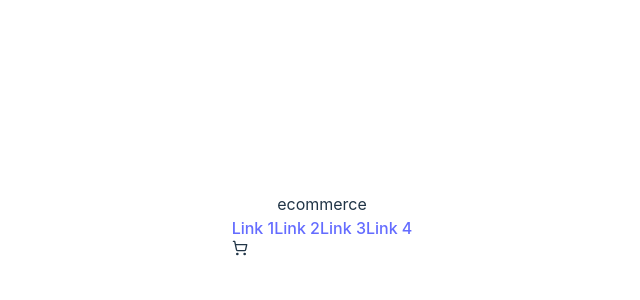
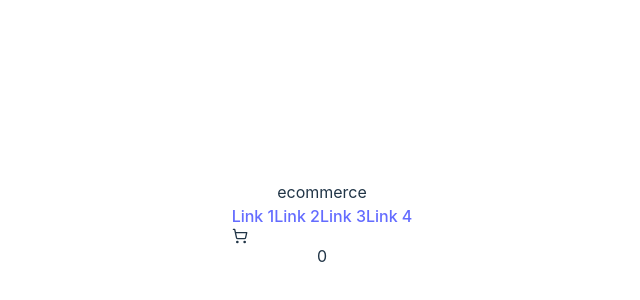
Before and after one commit to Rturell/ecommerce-react, a React (Vite) app: page / in a window 1280 px wide. Shown: the part 176-476 px from the top of the page, without its empty margins (318-958 px from the left). Built offline with nearby package versions, Linux system fonts and the light colour scheme.

Commit message:
add CartWidget component

```diff
--- /dev/null
+++ b/src/components/CartWidget/CartWidget.jsx
@@ -0,0 +1,14 @@
+import { LuShoppingCart } from "react-icons/lu";
+
+function CartWidget() {
+  return (
+    <>
+      <div className="flex">
+        <LuShoppingCart />
+        <p>0</p>
+      </div>
+    </>
+  );
+}
+
+export default CartWidget;
--- a/src/components/NavBar/NavBar.jsx
+++ b/src/components/NavBar/NavBar.jsx
@@ -1,4 +1,4 @@
-import { LuShoppingCart } from "react-icons/lu";
+import CartWidget from "../CartWidget/CartWidget";
 
 function NavBar() {
   return (
@@ -10,7 +10,7 @@ function NavBar() {
           <a href="">Link 2</a>
           <a href="">Link 3</a>
           <a href="">Link 4</a>
-          <LuShoppingCart />
+          <CartWidget />
         </div>
       </nav>
     </>
```
